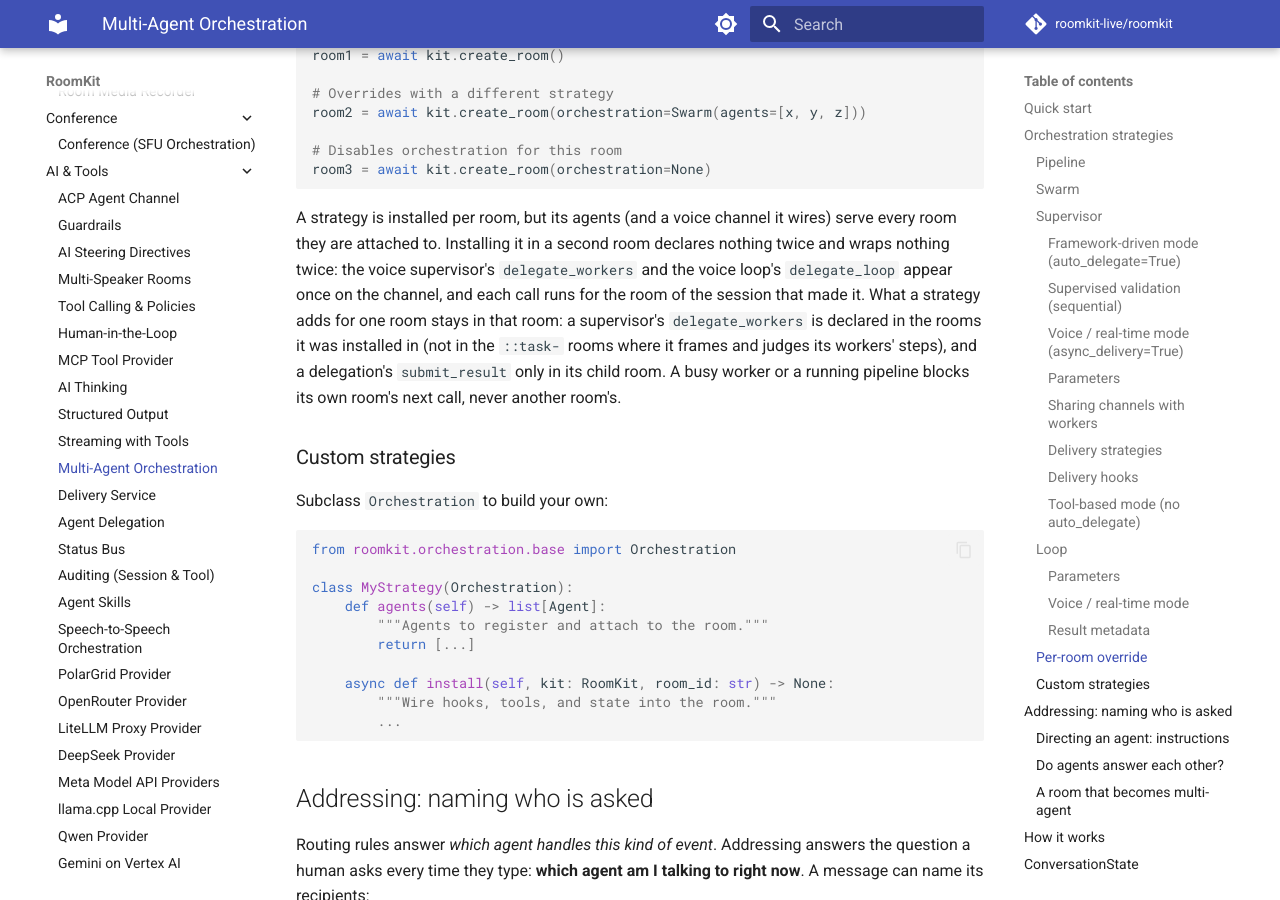
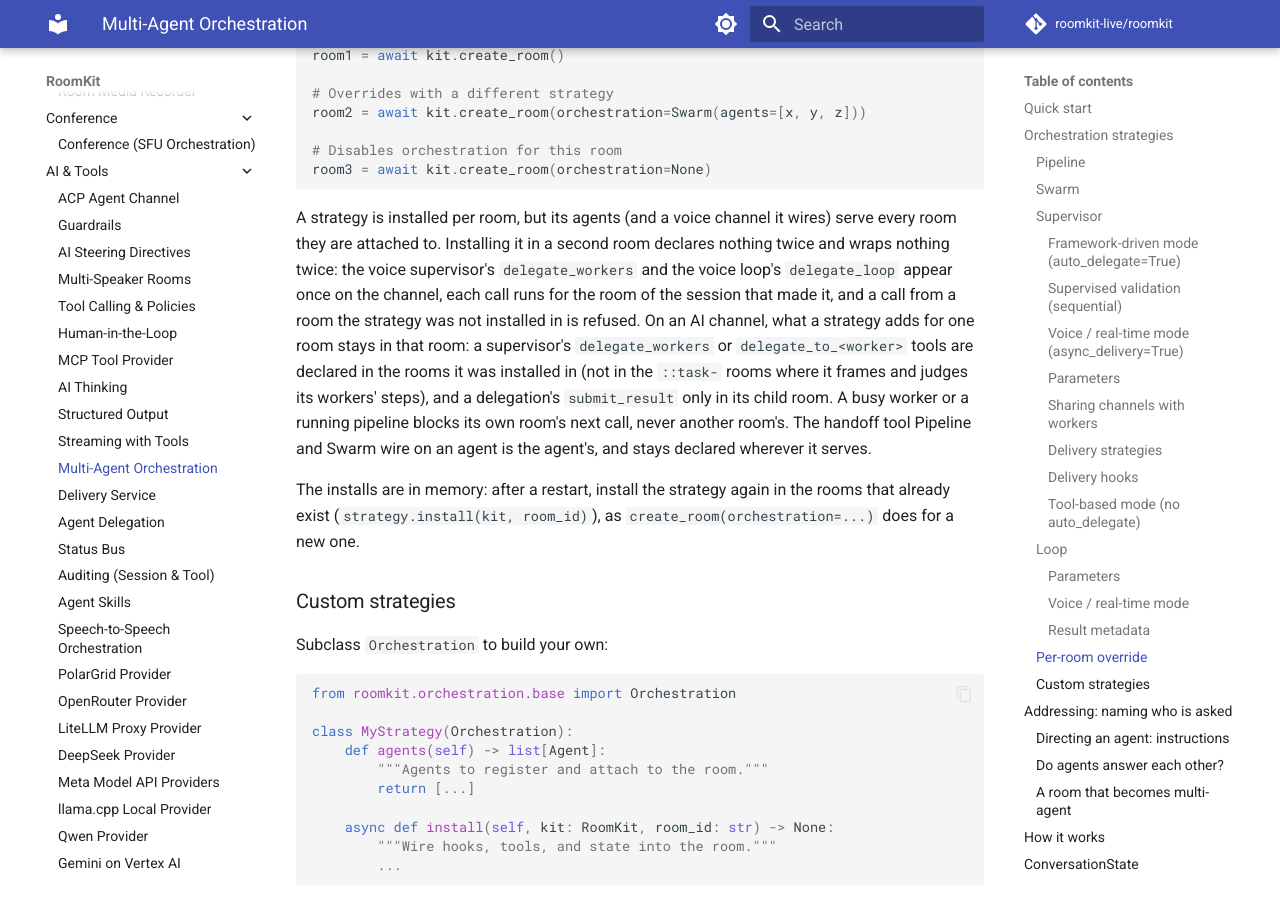
Before and after one commit to roomkit-live/roomkit-docs, an MkDocs documentation site: the page built from docs/guides/orchestration.md, in a window 1280 px wide and 900 px high, scrolled down 9536 px. Built offline with MkDocs 1.6.1 and Material for MkDocs 9.7.7, drawn with Linux system fonts in a browser that asks for light colours; comment, search, counter and statistics services are not loaded.

Commit message:
docs(orchestration): a strategy's tools stay in its rooms, and an agent tool without a handler is the channel's (RMK-276)

```diff
--- a/docs/guides/orchestration.md
+++ b/docs/guides/orchestration.md
@@ -414,12 +414,19 @@ A strategy is installed per room, but its agents (and a voice channel it
 wires) serve every room they are attached to. Installing it in a second room
 declares nothing twice and wraps nothing twice: the voice supervisor's
 `delegate_workers` and the voice loop's `delegate_loop` appear once on the
-channel, and each call runs for the room of the session that made it. What a
-strategy adds for one room stays in that room: a supervisor's
-`delegate_workers` is declared in the rooms it was installed in (not in the
-`::task-` rooms where it frames and judges its workers' steps), and a
-delegation's `submit_result` only in its child room. A busy worker or a running
-pipeline blocks its own room's next call, never another room's.
+channel, each call runs for the room of the session that made it, and a call
+from a room the strategy was not installed in is refused. On an AI channel,
+what a strategy adds for one room stays in that room: a supervisor's
+`delegate_workers` or `delegate_to_<worker>` tools are declared in the rooms
+it was installed in (not in the `::task-` rooms where it frames and judges its
+workers' steps), and a delegation's `submit_result` only in its child room. A
+busy worker or a running pipeline blocks its own room's next call, never
+another room's. The handoff tool Pipeline and Swarm wire on an agent is the
+agent's, and stays declared wherever it serves.
+
+The installs are in memory: after a restart, install the strategy again in the
+rooms that already exist (`strategy.install(kit, room_id)`), as
+`create_room(orchestration=...)` does for a new one.
 
 ### Custom strategies
 
```
Also changed, not shown: docs/guides/realtime-orchestration.md (+1 -1 lines).
